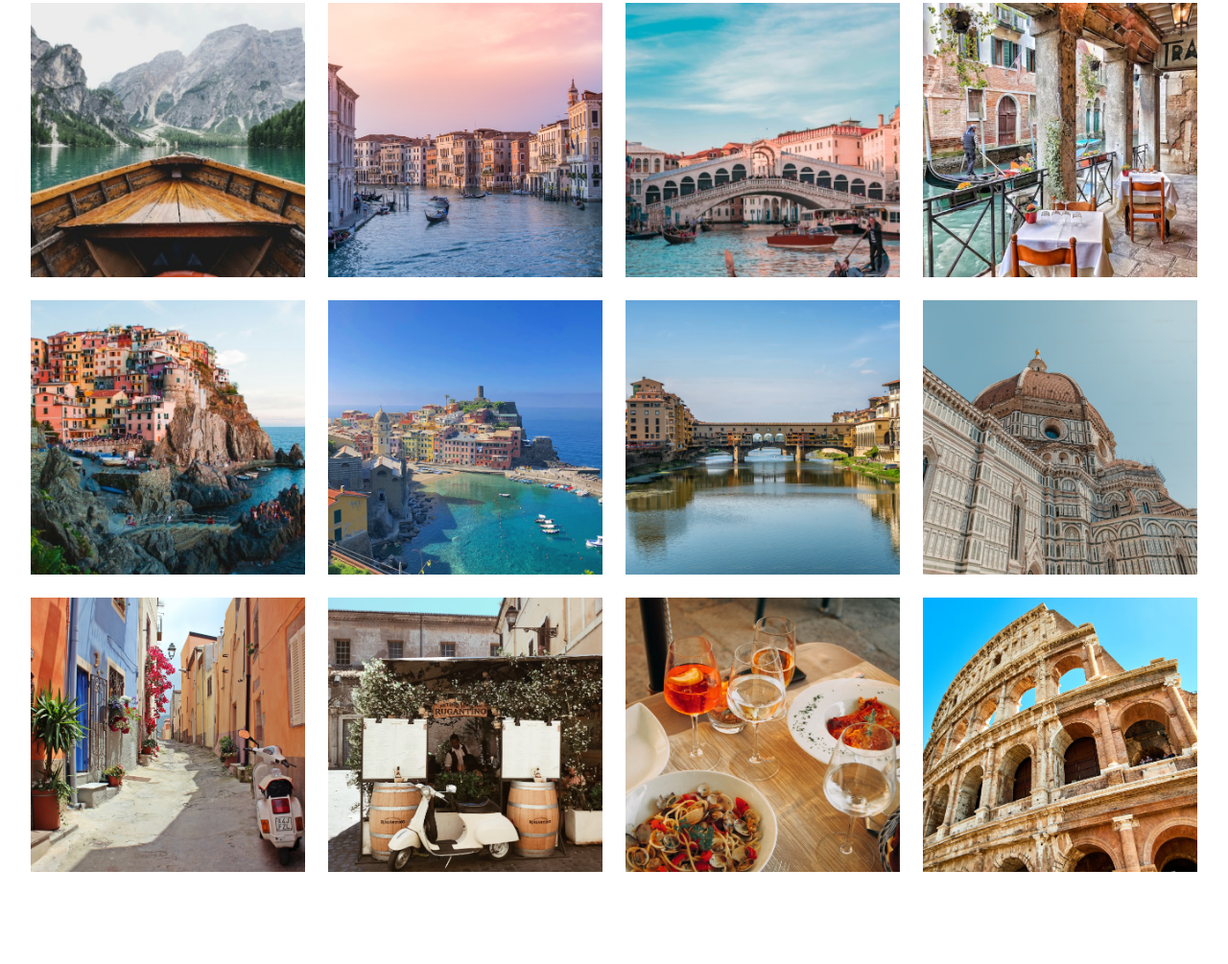
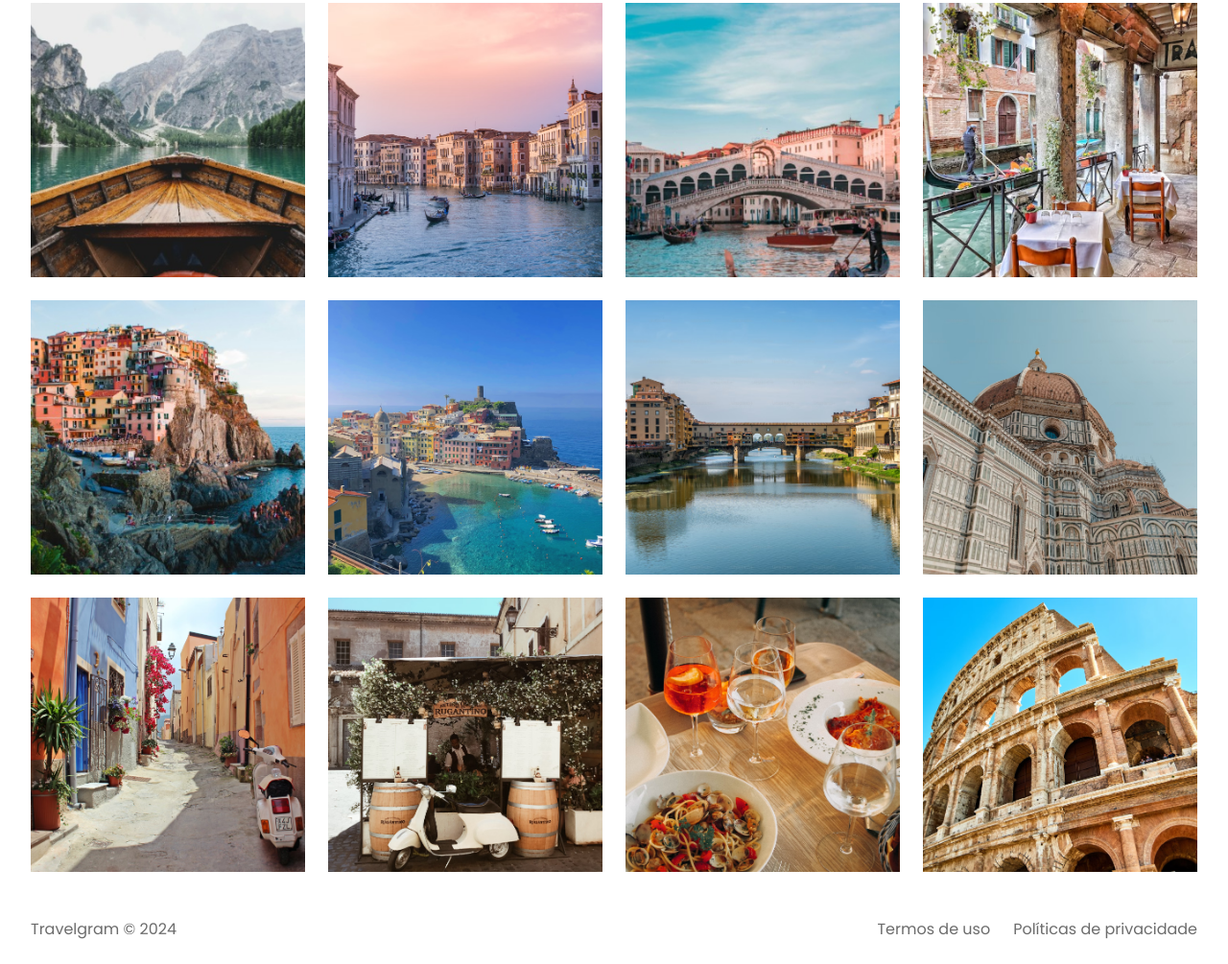
Before and after one commit to giigio/travelgram-page, a plain HTML site: page index.html in a window 1280 px wide. Shown: the part 357-1362 px from the top of the page at 96% size. Before the commit the page ends 1290 px from the top, so only its background shows below. Drawn offline with Linux system fonts and the light colour scheme.

Commit message:
footer section

```diff
--- a/index.html
+++ b/index.html
@@ -82,5 +82,10 @@
       <img src="assets/images/Image 11.png" alt="..." />
       <img src="assets/images/Image 12.png" alt="..." />
     </main>
+    <footer class="container">
+      <span> Travelgram &copy; 2024 </span>
+      <span> Termos de uso </span>
+      <span>Políticas de privacidade</span>
+    </footer>
   </body>
 </html>
--- /dev/null
+++ b/styles/footer.css
@@ -0,0 +1,9 @@
+footer {
+  display: flex;
+  gap: 24px;
+  padding-block: 24px;
+}
+
+footer span:nth-child(1) {
+  margin-right: auto;
+}
--- a/styles/index.css
+++ b/styles/index.css
@@ -2,3 +2,4 @@
 @import url(nav.css);
 @import url(header.css);
 @import url(main.css);
+@import url(footer.css);
```
